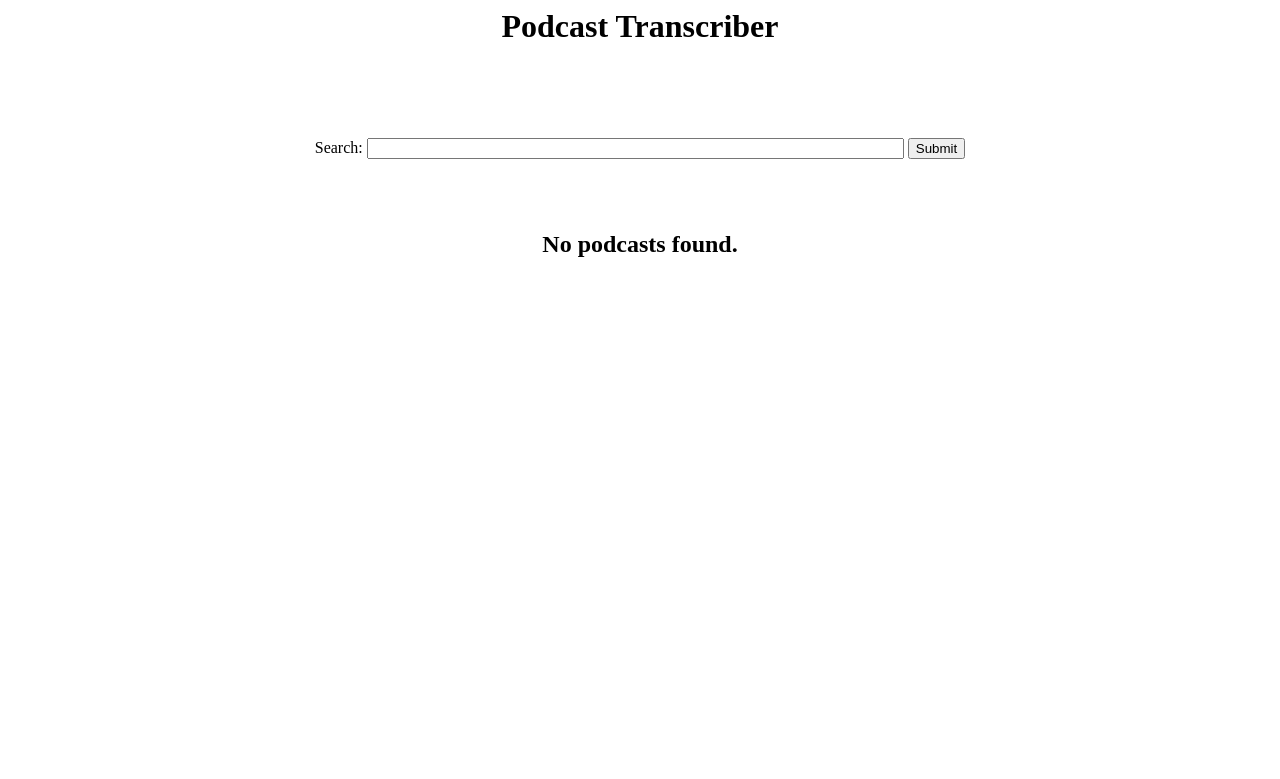
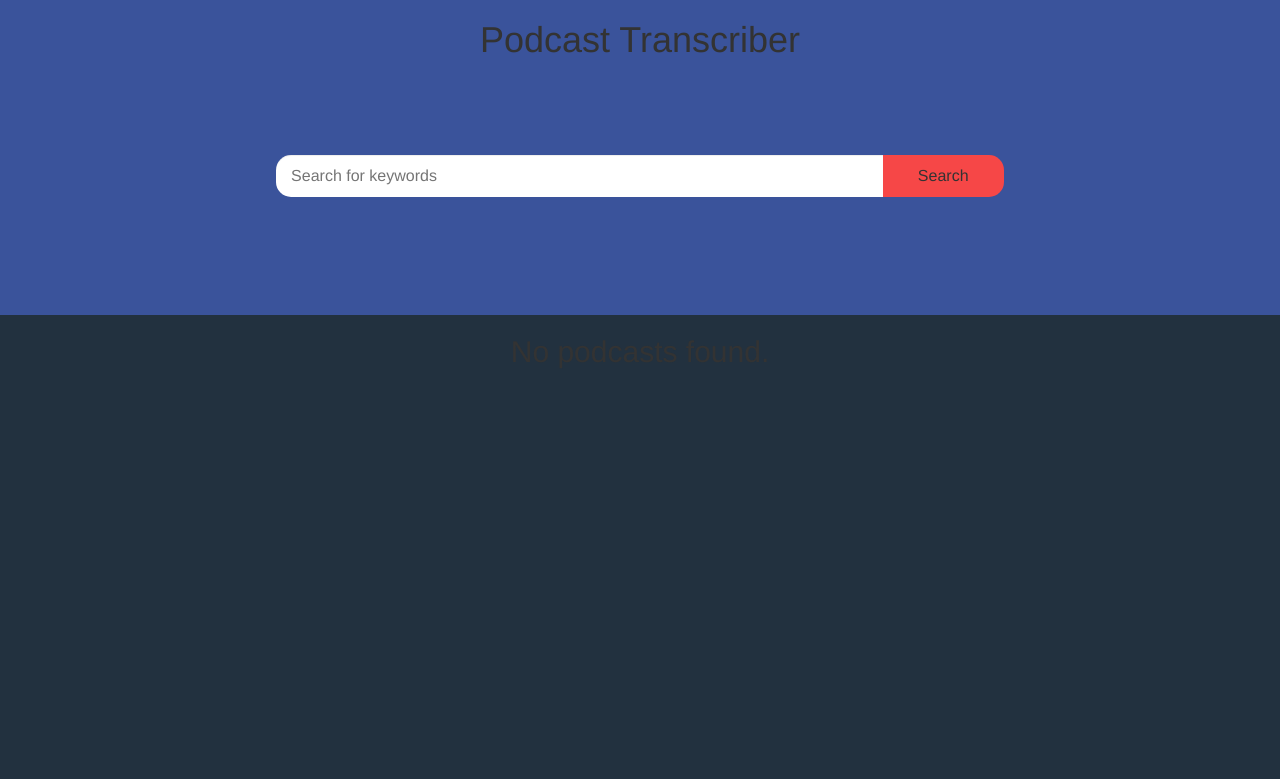
Before and after one commit to agouil/podbeetle, a Flask app: page / in a window 1280 px wide. Shown: the top 779 px of the page. Run offline with Flask 2, Linux system fonts and the light colour scheme; data that the repository does not hold is empty; some libraries are stand-ins or nearby versions.

Commit message:
basic index page structure

```diff
--- a/templates/index.html
+++ b/templates/index.html
@@ -1,40 +1,114 @@
-<html>
+<!DOCTYPE html>
+<html lang="en">
+  <head>
+    <meta charset="utf-8">
+    <meta http-equiv="X-UA-Compatible" content="IE=edge">
+    <meta name="viewport" content="width=device-width, initial-scale=1">
     <head>
         <title>Podcast Transcriber</title>
     </head>
+    <link rel="stylesheet" href="https://maxcdn.bootstrapcdn.com/bootstrap/3.3.7/css/bootstrap.min.css" integrity="sha384-BVYiiSIFeK1dGmJRAkycuHAHRg32OmUcww7on3RYdg4Va+PmSTsz/K68vbdEjh4u" crossorigin="anonymous">
+    <link rel="stylesheet" href="https://maxcdn.bootstrapcdn.com/bootstrap/3.3.7/css/bootstrap-theme.min.css" integrity="sha384-rHyoN1iRsVXV4nD0JutlnGaslCJuC7uwjduW9SVrLvRYooPp2bWYgmgJQIXwl/Sp" crossorigin="anonymous">
+    <style>
+        body {
+            background: #22313F;
+        }
+        .outer-container {
+            position: relative;
+            width: 100%;
+            height: 100%;
+            overflow-x: hidden;
+        }
+        .upper {
+            height: 315px;
+            background: #3A539B;
+        }
+        .lower {
+            height: 100%;
+        }
+        .search-bar {
+            margin-top: 85px;
+        }
+        .search-bar input[type="text"] {
+            border-top-left-radius: 15px;
+            border-bottom-left-radius: 15px;
+            border-bottom-right-radius: 0px;
+            border-top-right-radius: 0px;
+            padding: 21px 15px;
+            display: block;
+            height: 34px;
+            font-size: 16px;
+            line-height: 1.42857143;
+            color: #555;
+            background-color: #fff;
+            border: 0;
+            -webkit-box-shadow: inset 0 1px 1px rgba(0,0,0,.075);
+            box-shadow: inset 0 1px 1px rgba(0,0,0,.075);
+            -webkit-transition: border-color ease-in-out .15s,-webkit-box-shadow ease-in-out .15s;
+            -o-transition: border-color ease-in-out .15s,box-shadow ease-in-out .15s;
+            transition: border-color ease-in-out .15s,box-shadow ease-in-out .15s;
+        }
+        .search-bar button {
+            border-top-right-radius: 15px;
+            border-bottom-right-radius: 15px;
+            border-bottom-left-radius: 0px;
+            border-top-left-radius: 0px;
+            padding: 10px 15px;
+            border: 0;
+            background: #F64747;
+            font-size: 16px;
+        }
+        .item-container {
+            margin: 0 2px;
+        }
+        .item {
+            padding: 2px;
+        }
+    </style>
     <body>
-        <center>
-            <h1>Podcast Transcriber</h1>
-            <br/><br/><br/><br/>
-            <form>
-                Search: <input type="text" name="query" size="64" />
-                <input type="submit" />
-            </form>
-            <br/><br/>
-            <div>
-                {% for podcast in podcasts %}
-                    <div>
-                        <div>
-                            <img src="{{ podcast.image }}" width="100" height="100"/>
-                        </div>
-                        <div>
-                            Name: {{ podcast.name }}
-                        </div>
-                        <div>
-                            Title: {{ podcast.title }}
-                        </div>
-                        <div>
-                            Remote ID: {{ podcast.remote_id }}
-                        </div>
-                        <div>
-                            URL: <a href="{{ podcast.url }}">{{ podcast.url }}</a>
+        <div class="outer-container">
+            <div class="upper">
+                <div class="row">
+                    <div class="col-xs-10 col-xs-offset-1">
+                        <div class="row">
+                            <div class="col-xs-8 col-xs-offset-2 text-center">
+                                <h1>Podcast Transcriber</h1>
+                            </div>
                         </div>
                     </div>
-                    <br/><br/><br/>
-                {% else %}
-                    <h2>No podcasts found.</h2>
-                {% endfor %}
+                </div>
+                <div class="row">
+                    <div class="col-xs-10 col-xs-offset-1">
+                        <div class="row">
+                            <div class="col-xs-8 col-xs-offset-2 text-center search-bar">
+                                <form action="/search" class="form-inline">
+                                    <div class="row">
+                                        <input class="col-xs-9 col-sm-10" type="text" name="query" placeholder="Search for keywords" />
+                                        <button type="submit" class="btn col-xs-3 col-sm-2">Search</button>
+                                    </div>
+                                </form>
+                            </div>
+                        </div>
+                    </div>
+                </div>
             </div>
-        </center>
+            <div class="lower">
+                <div class="row item-container">
+                    {% for podcast in podcasts %}
+                        <div class="col-xs-6 col-sm-4 col-md-2 item">
+                            <a href="{{ podcast.url }}">
+                                <img src="{{ podcast.image }}" class="img-responsive" />
+                            </a>
+                        </div>
+                    {% else %}
+                        <div class="col-xs-10 col-xs-offset-1 text-center">
+                            <h2>No podcasts found.</h2>
+                        </div>
+                    {% endfor %}
+                </div>
+            </div>
+        </div>
+        <script src="https://ajax.googleapis.com/ajax/libs/jquery/1.12.4/jquery.min.js"></script>
+        <script src="https://maxcdn.bootstrapcdn.com/bootstrap/3.3.7/js/bootstrap.min.js" integrity="sha384-Tc5IQib027qvyjSMfHjOMaLkfuWVxZxUPnCJA7l2mCWNIpG9mGCD8wGNIcPD7Txa" crossorigin="anonymous"></script>
     </body>
 </html>
```
